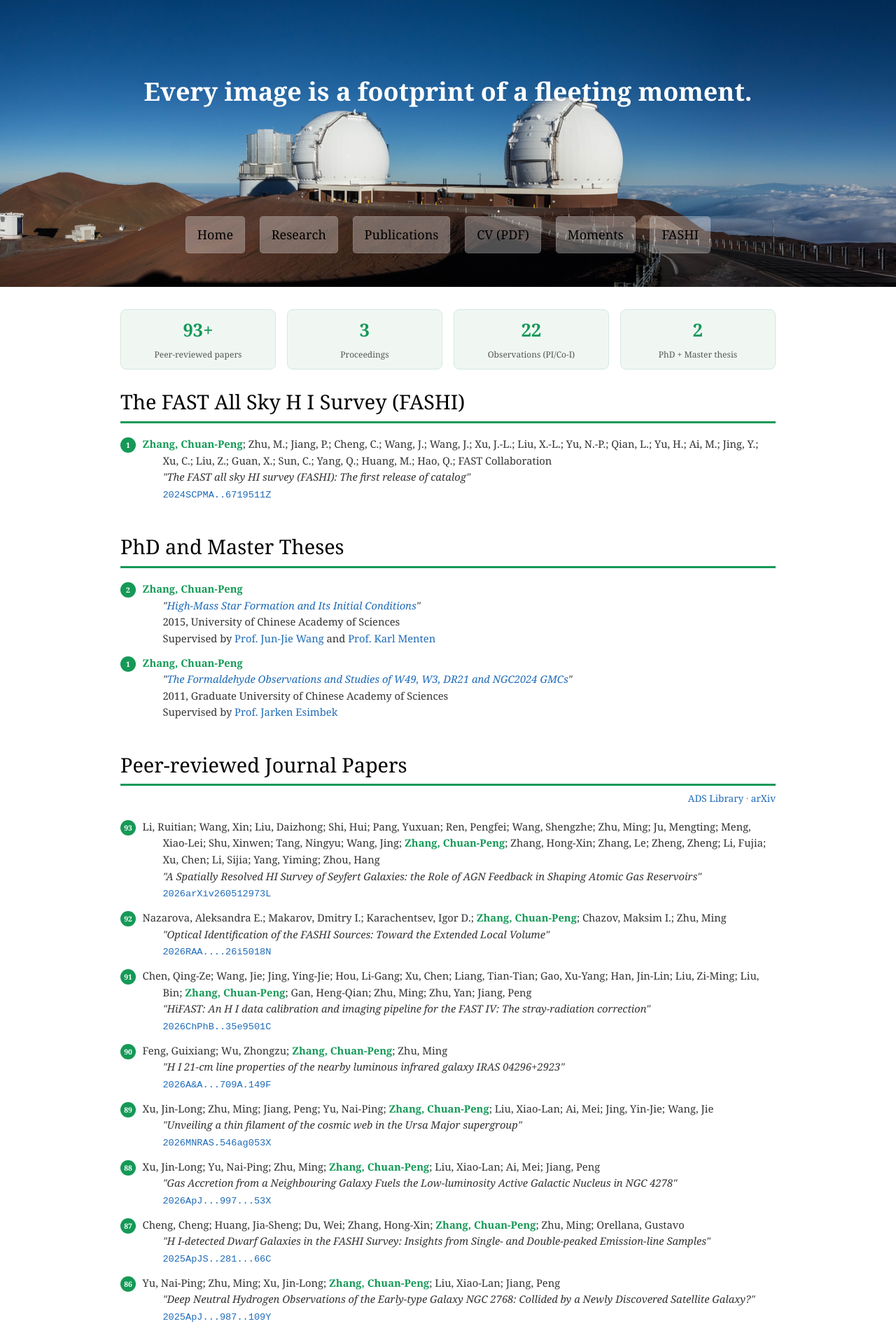
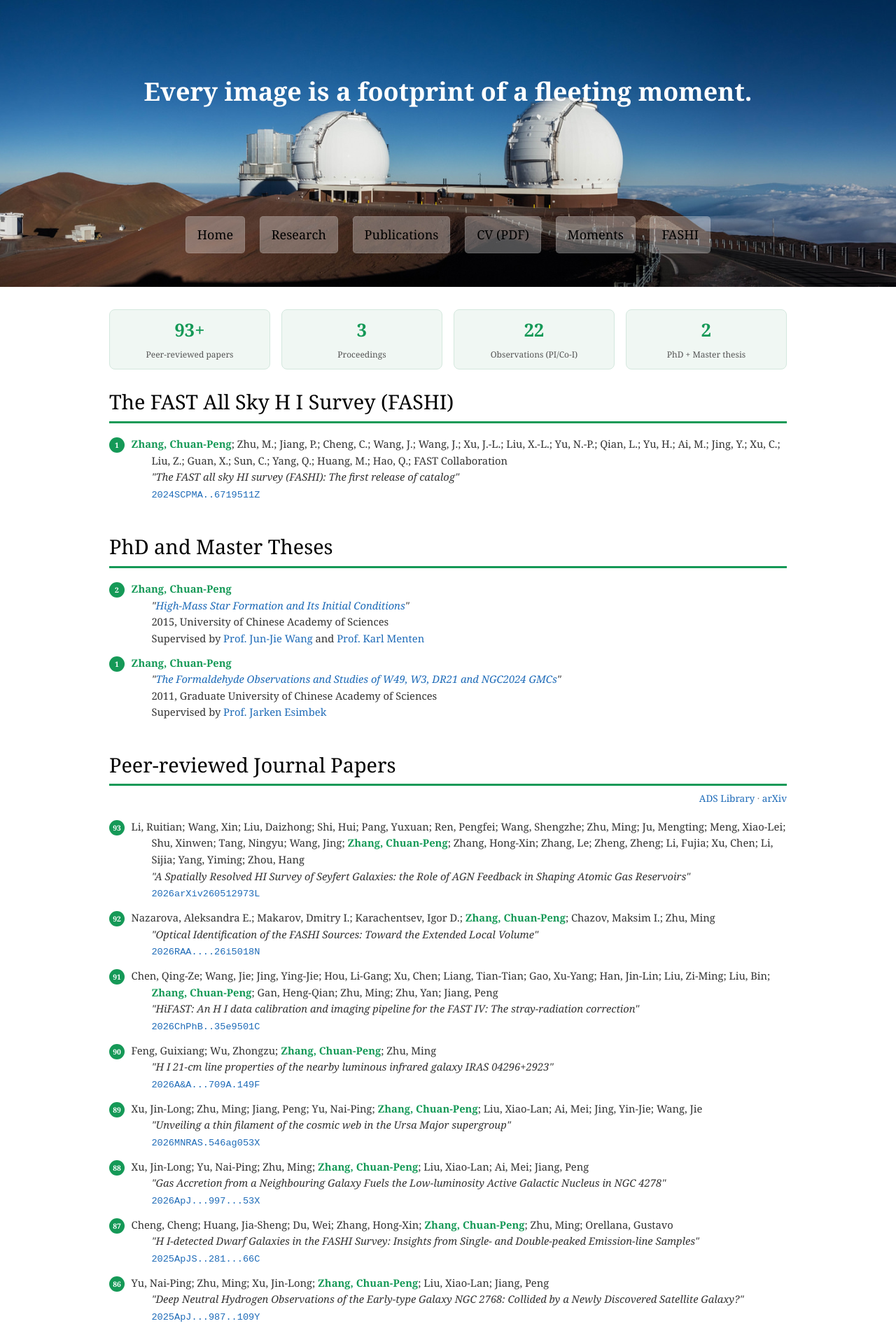
Before and after one commit to zcp521/zcp521.github.io, a Jekyll site: the page built from pub.md, in a window 1280 px wide. Shown: the top 1905 px of the page at 70% size. Built offline with Jekyll 4.4.1, drawn with Linux system fonts in a browser that asks for light colours.

Commit message:
Update pub.md

```diff
--- a/pub.md
+++ b/pub.md
@@ -3,7 +3,6 @@ layout: default
 title: "Every image is a footprint of a fleeting moment."
 tagline: "&nbsp;"
 ---
-<div style="max-width: 1000px; margin: 0 auto; padding: 0 1rem;">
 <style>
   .pub-page {
     max-width: 1000px;
```
